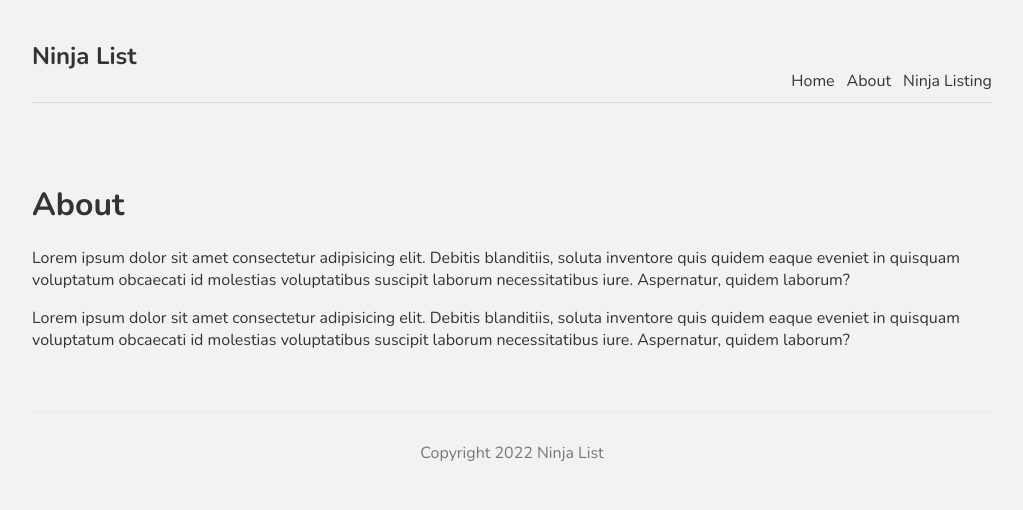
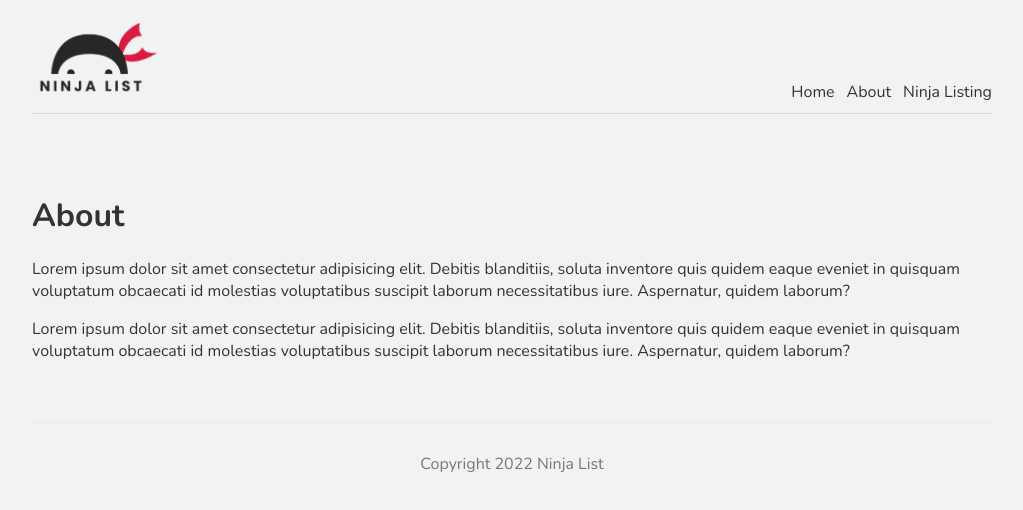
Before and after one commit to mrfinesse47/next-tutorial, a Next.js app: page /about in a window 1280 px wide. Shown: the top 510 px of the page, without its empty margins (128-1151 px from the left). Built offline with nearby package versions, Linux system fonts and the light colour scheme.

Commit message:
completed tut 9

```diff
--- a/comps/Navbar.js
+++ b/comps/Navbar.js
@@ -1,11 +1,12 @@
 import React from "react";
 import Link from "next/link";
+import Image from "next/image";
 
 const Navbar = () => {
   return (
     <nav>
       <div className="logo">
-        <h1>Ninja List</h1>
+        <Image src="/logo.png" width={128} height={77} />
       </div>
       <Link href="/">
         <a>Home</a>
--- a/pages/about.js
+++ b/pages/about.js
@@ -1,7 +1,13 @@
 import React from "react";
+import Head from "next/head";
 
 const about = () => {
   return (
+    <>
+      <Head>
+        <title>Ninja List | About</title>
+        <meta name="keywords" content="ninjas" />
+      </Head>
       <div>
         <h1>About</h1>
         <p>
@@ -17,6 +23,7 @@
           necessitatibus iure. Aspernatur, quidem laborum?
         </p>
       </div>
+    </>
   );
 };
 
--- a/pages/index.js
+++ b/pages/index.js
@@ -8,6 +8,11 @@
 export default function Home() {
   //this component is pre rendered, I believe any page is server side rendered
   return (
+    <>
+      <Head>
+        <title>Ninja List | Home</title>
+        <meta name="keywords" content="ninjas" />
+      </Head>
       <div className={styles.container}>
         <h1 className={styles.title}>HomePage</h1>
         <p className={styles.text}>
@@ -26,5 +31,6 @@
           <a className={styles.btn}>See Ninja Listing</a>
         </Link>
       </div>
+    </>
   );
 }
```
Also changed, not shown: public/logo.png (added). Lines whose indentation alone changed are shown as unchanged.
